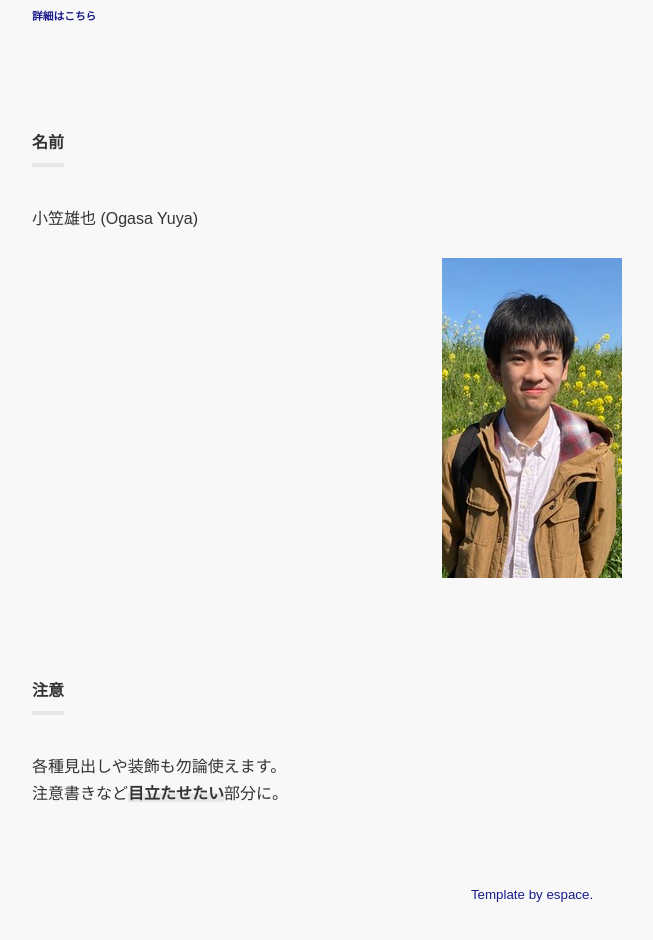
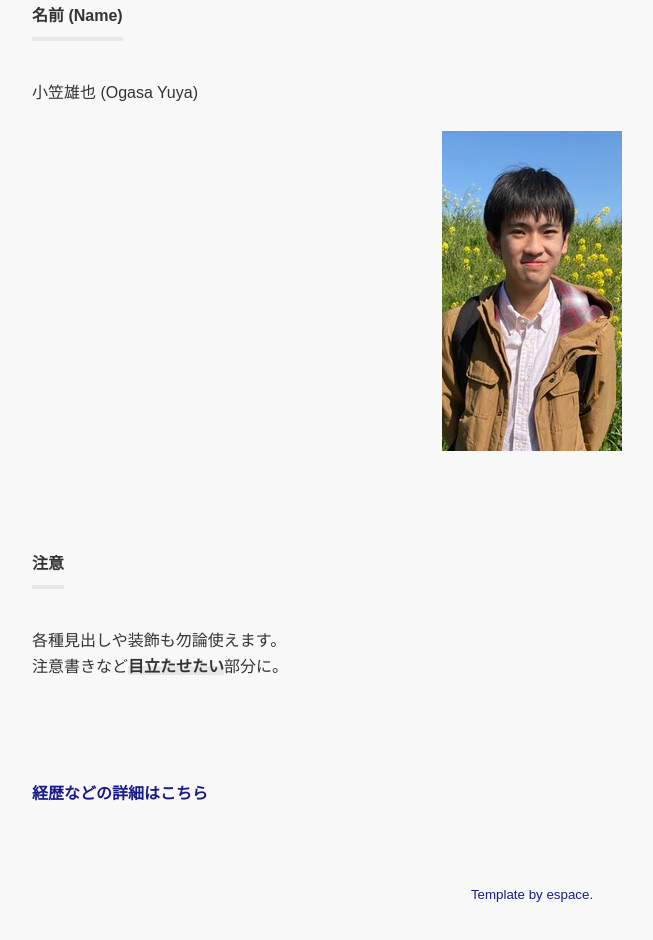
Before and after one commit to Ogamon958/Ogamon958.github.io, a plain HTML site: page index.html in a window 1280 px wide. Shown: the part 252-1192 px from the top of the page, without its empty margins (108-761 px from the left). Drawn offline with nearby package versions, Linux system fonts and the light colour scheme; a web font is replaced by a local one.

Commit message:
Update index.html

```diff
--- a/index.html
+++ b/index.html
@@ -12,9 +12,8 @@
     <main>
         <article>
             <h2 data-text="Boot">自己紹介 ~Self-Introduction~ </h2>
-            <h6><a href="top.html"> 詳細はこちら </a></h6>
             <div>
-            <h4><span>名前</span></h4>
+            <h4><span>名前 (Name) </span></h4>
                 <p>
                     小笠雄也 (Ogasa Yuya)
                 </p>
@@ -29,6 +28,9 @@
                     注意書きなど<em>目立たせたい</em>部分に。
                 </p>
             </div>
+
+            <h5><a href="top.html"> 経歴などの詳細はこちら </a></h5>
+
         </article>
     </main>
 
```
